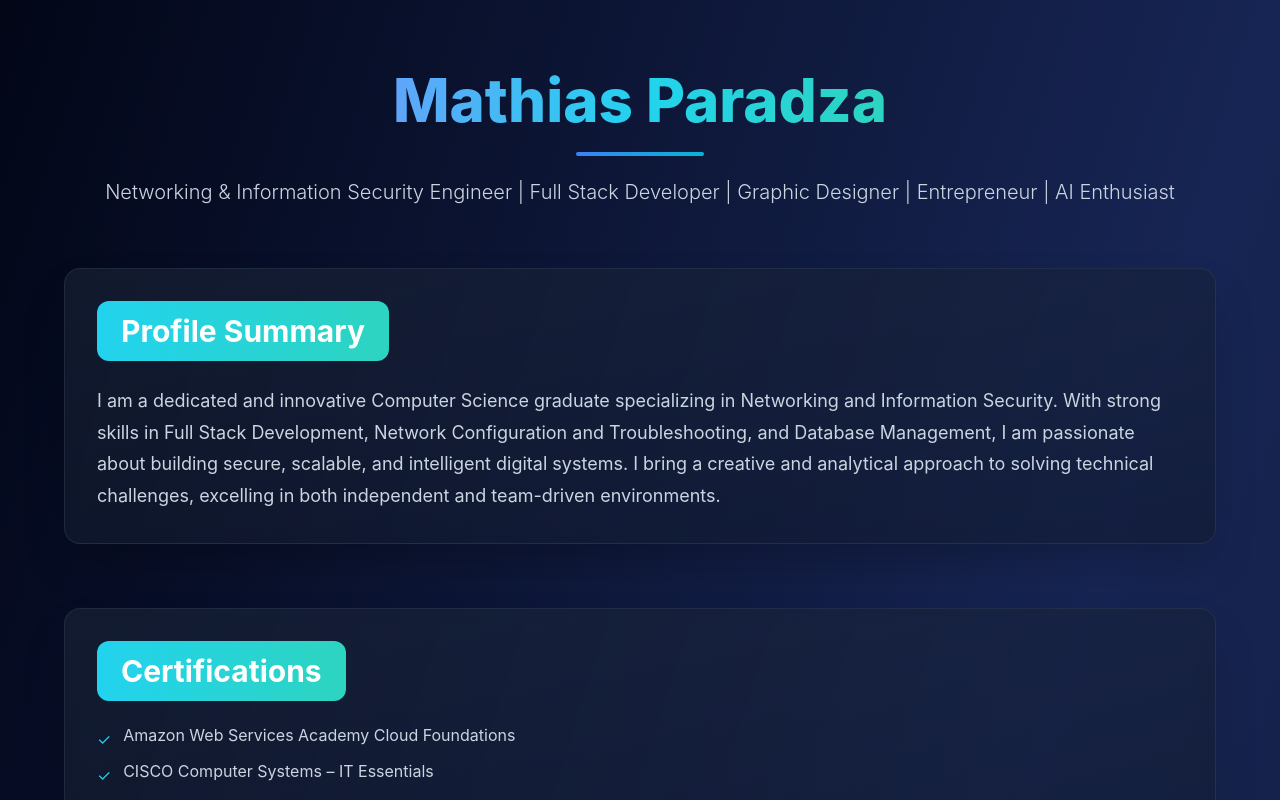
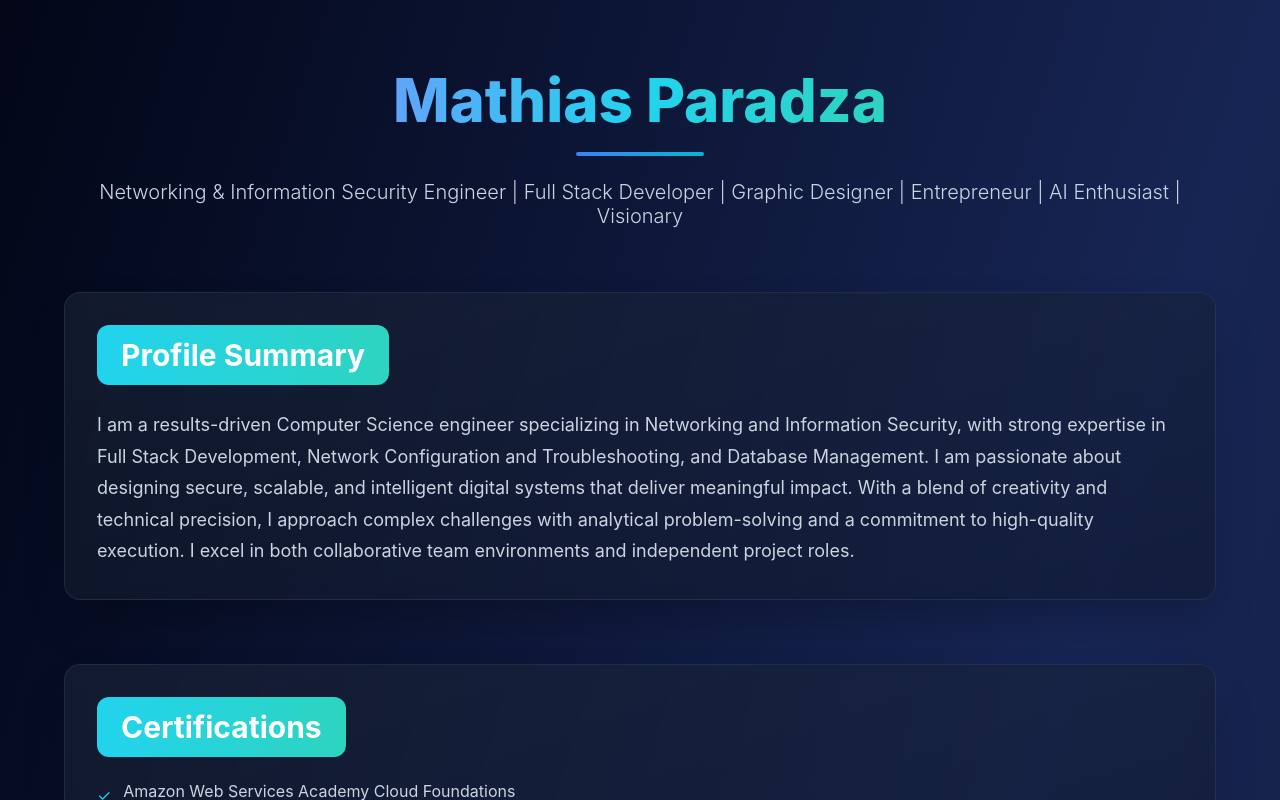
Before and after one commit to MathiasParadza/mathias-portfolio, a React (Create React App) app: page / in a window 1280 px wide. Shown: the top 800 px of the page. Built offline with nearby package versions, Linux system fonts and the light colour scheme.

Commit message:
Update portfolio with enhanced profile summary and new project content margin

```diff
--- a/src/App.css
+++ b/src/App.css
@@ -82,6 +82,9 @@
   background-clip: text;
   -webkit-text-fill-color: white;
   color: white;
+}
+.project-content-margin {
+  margin-top: 30px;   /* adjust the spacing as needed */
 }
 
 .gradient-blue {
--- a/src/App.tsx
+++ b/src/App.tsx
@@ -57,7 +57,8 @@ function App() {
             <div className="header-underline"></div>
           </div>
           <p className="header-subtitle">
-            Networking & Information Security Engineer | Full Stack Developer | Graphic Designer | Entrepreneur | AI Enthusiast
+            Networking & Information Security Engineer | Full Stack Developer | Graphic Designer
+            | Entrepreneur | AI Enthusiast | Visionary
           </p>
         </motion.header>
 
@@ -69,11 +70,14 @@ function App() {
         >
           <h2 className="section-title gradient-cyan">Profile Summary</h2>
           <p className="section-text">
-            I am a dedicated and innovative Computer Science graduate specializing in Networking and
-            Information Security. With strong skills in Full Stack Development, Network Configuration
-            and Troubleshooting, and Database Management, I am passionate about building secure,
-            scalable, and intelligent digital systems. I bring a creative and analytical approach to
-            solving technical challenges, excelling in both independent and team-driven environments.
+            I am a results-driven Computer Science engineer specializing in Networking and
+            Information Security, with strong expertise in Full Stack Development, Network Configuration
+            and Troubleshooting, and Database Management. I am passionate about designing secure,
+            scalable, and intelligent digital systems that deliver meaningful impact. With a blend of
+            creativity and technical precision, I approach complex challenges with analytical
+            problem-solving and a commitment to high-quality execution. I excel in both collaborative
+            team environments and independent project roles.
+
           </p>
         </motion.section>
 
@@ -215,11 +219,9 @@ function App() {
       </div>
     ))}
   </div>
-   <div className="project-spacing"></div>
 
   {/* ---------------- Beowulf Cluster Project ---------------- */}
   <div className="project-content project-content-margin">
-        <h3 className="project-name">Beowulf Cluster (Virtual & Physical)</h3>
     <h3 className="project-name">Beowulf Cluster (Virtual & Physical)</h3>
     <p className="project-description">
       A project focused on setting up and managing a hybrid Beowulf cluster
```
